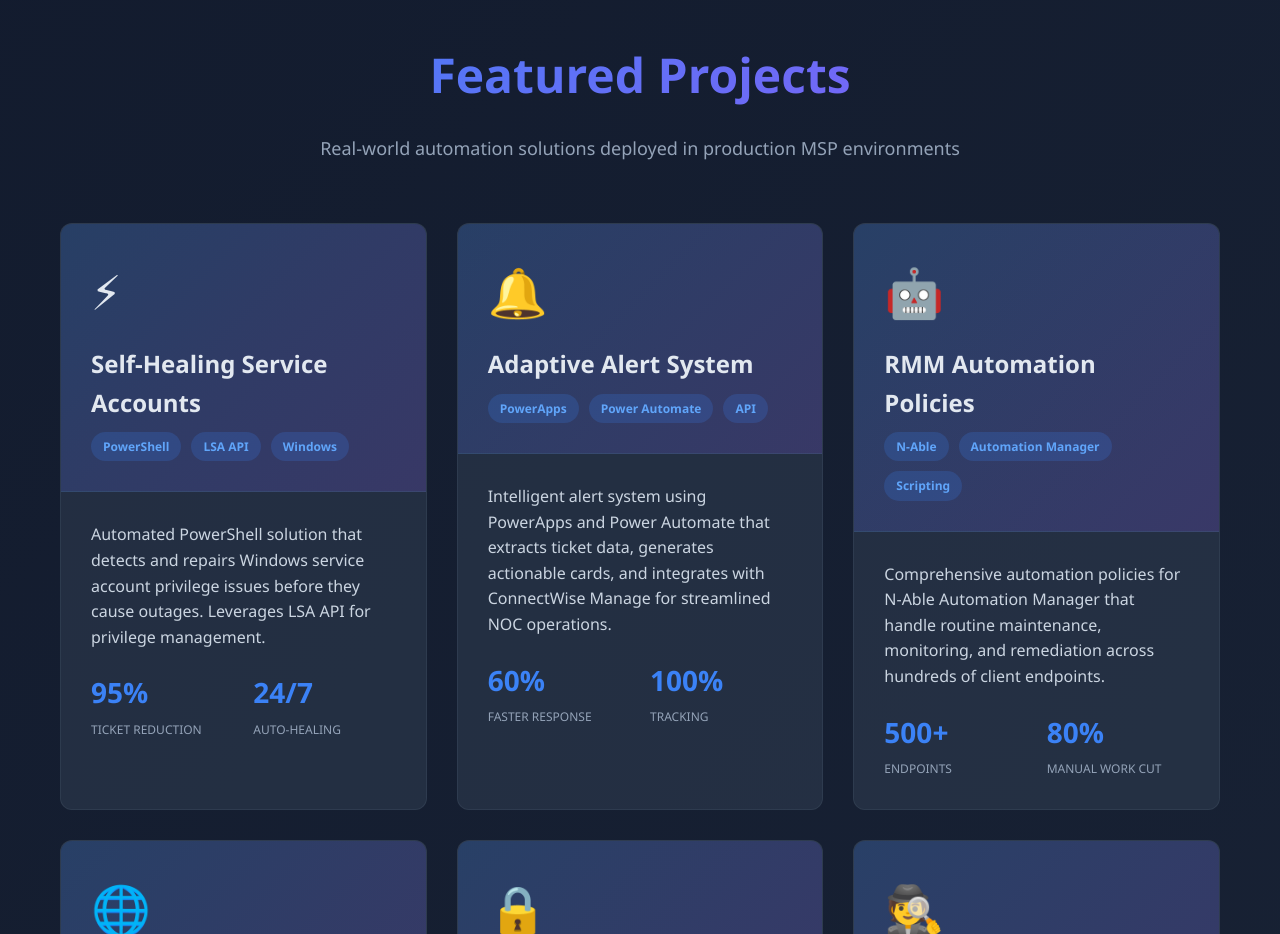
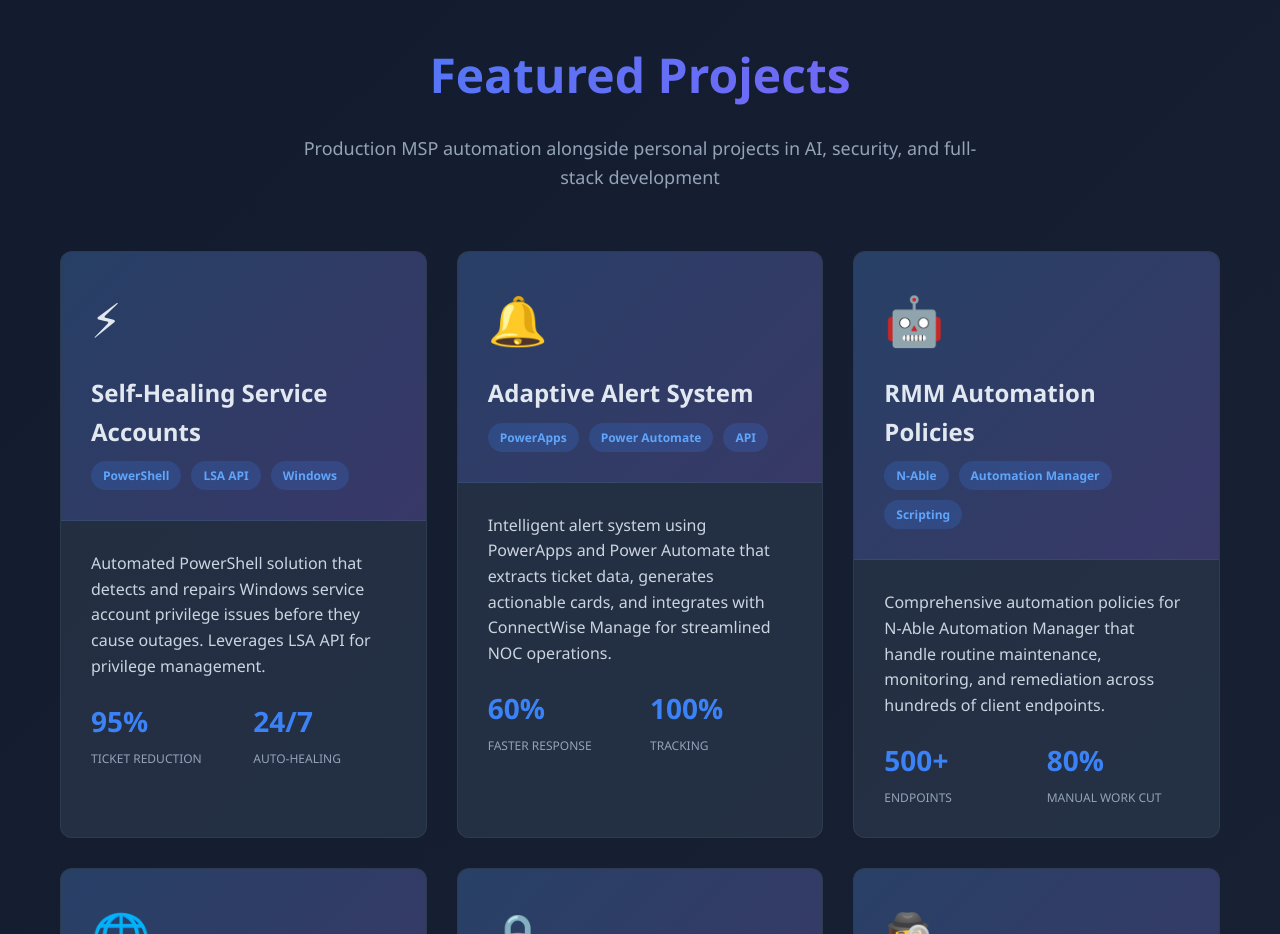
Before and after one commit to JGreenInfoTech/JGreenInfoTech.github.io, a plain HTML site: page docs/index.html in a window 1280 px wide. Shown: the part 1940-2874 px from the top of the page. Drawn offline with Linux system fonts and the light colour scheme.

Commit message:
Update projects subtitle to accurately reflect project mix
Distinguishes between production MSP work and personal side projects
without misrepresenting either.

Co-Authored-By: Claude Sonnet 4.6 <noreply@anthropic.com>

```diff
--- a/docs/index.html
+++ b/docs/index.html
@@ -632,7 +632,7 @@
         <div class="container">
             <h2 class="section-title">Featured Projects</h2>
             <p class="section-subtitle">
-                Real-world automation solutions deployed in production MSP environments
+                Production MSP automation alongside personal projects in AI, security, and full-stack development
             </p>
 
             <div class="projects-grid">
```
